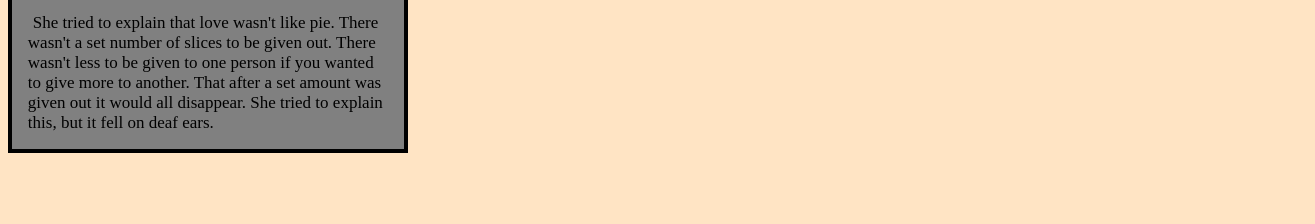
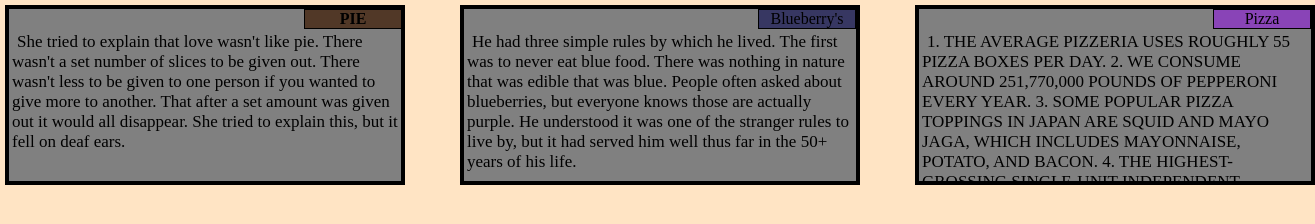
Before and after one commit to itemworks/courseraHW, a plain HTML site: page index.html in a window 1280 px wide. Shown: the part 104-328 px from the top of the page, 1315 px wide, since content can reach past the window. Drawn offline with Linux system fonts and the light colour scheme.

Commit message:
removed replica stylesheet

```diff
--- a/Stylesheets/homeworksty.css
+++ b/Stylesheets/homeworksty.css
@@ -1,5 +1,9 @@
 * {
     box-sizing: border-box;
+    margin: 0px;
+}
+h1 {
+    height: 74px;
 }
 body {
     background-color: bisque;
@@ -8,7 +12,10 @@ body {
     background-color: grey;
     border: 4px solid black;
     width: 400px;
+    height: 180px;
+    bottom: 5px;
     font-family: sans-serif;
+    margin: 5px;
 }
 #content {
     border: 1px solid black;
@@ -27,9 +34,47 @@ h1 {
     margin: 20px;
 }
 p {
-  padding: 2%;
+  padding: 3px;
   text-indent: 5px;
-  margin: 8px;
   font-family: serif, sans-serif;
   font-size: 17px;
+  margin: 0px;
 }
+
+
+#box2 {
+    border: 4px solid black;
+    width: 400px;
+    height: 180px;
+    left: 450px;
+    bottom: 195px;
+    margin: 10px;
+    background-color: grey;
+    overflow: auto;
+}
+#content1 {
+    border: 1px solid rgb(0, 0, 0);
+    width: 25%;
+    text-align: center;
+    left: 294px;
+    background-color: rgba(28, 28, 88, 0.726);
+}
+
+
+#content2 {
+    border: 1px solid rgb(0, 0, 0);
+    width: 25%;
+    text-align: center;
+    left: 294px;
+    background-color: rgba(143, 26, 221, 0.589);
+}
+#box3 {
+    border: 4px solid black;
+    width: 400px;
+    height: 180px;
+    left: 900px;
+    bottom: 390px;
+    margin: 15px;
+    background-color: grey;
+    overflow: hidden;
+}
--- a/homeworksty.css
+++ /dev/null
@@ -1,35 +0,0 @@
-* {
-    box-sizing: border-box;
-}
-body {
-    background-color: bisque;
-}
-#box1 {
-    background-color: grey;
-    border: 4px solid black;
-    width: 400px;
-    font-family: sans-serif;
-}
-#content {
-    border: 1px solid black;
-    width: 25%;
-    left: 295px;
-    text-align: center;
-    background-color: rgba(70, 38, 17, 0.795);
-    font-family: serif;
-    font-weight: bold;
-}
-div {
-    position: relative;
-}
-h1 {
-    text-align: center;
-    margin: 20px;
-}
-p {
-  padding: 2%;
-  text-indent: 5px;
-  margin: 8px;
-  font-family: serif, sans-serif;
-  font-size: 17px;
-}
--- a/index.html
+++ b/index.html
@@ -12,5 +12,15 @@ rel="stylesheet" />
         <div id="content">PIE</div>
         <p>She tried to explain that love wasn't like pie. There wasn't a set number of slices to be given out. There wasn't less to be given to one person if you wanted to give more to another. That after a set amount was given out it would all disappear. She tried to explain this, but it fell on deaf ears.</p>
 </div>
+
+<div id="box2">
+    <div id="content1">Blueberry's</div>
+    <p>He had three simple rules by which he lived. The first was to never eat blue food. There was nothing in nature that was edible that was blue. People often asked about blueberries, but everyone knows those are actually purple. He understood it was one of the stranger rules to live by, but it had served him well thus far in the 50+ years of his life. <p>Waiting and watching. It was all she had done for the past weeks. When you’re locked in a room with nothing but food and drink, that’s about all you can do anyway. She ate blueberries. She could barley reach it too, with that hole in the wall. She thought she could escape through it but three stories is a bit far down.</p></p>
+</div>
+
+<div id="box3">
+    <div id="content2">Pizza</div>
+    <p>1. THE AVERAGE PIZZERIA USES ROUGHLY 55 PIZZA BOXES PER DAY. 2. WE CONSUME AROUND 251,770,000 POUNDS OF PEPPERONI EVERY YEAR. 3. SOME POPULAR PIZZA TOPPINGS IN JAPAN ARE SQUID AND MAYO JAGA, WHICH INCLUDES MAYONNAISE, POTATO, AND BACON. 4. THE HIGHEST-GROSSING SINGLE-UNIT INDEPENDENT PIZZERIA IN THE NATION, MOOSE’S TOOTH PUB AND PIZZERIA, IS IN ANCHORAGE, ALASKA. ITS ANNUAL SALES ARE APPROXIMATELY $6 MILLION. 5. PIZZERIAS ARE EXPECTED TO PURCHASE MORE THAN $4 BILLION WORTH OF CHEESE ANNUALLY BY 2010.</p>
+</div>
 </body>
 </html>
```
